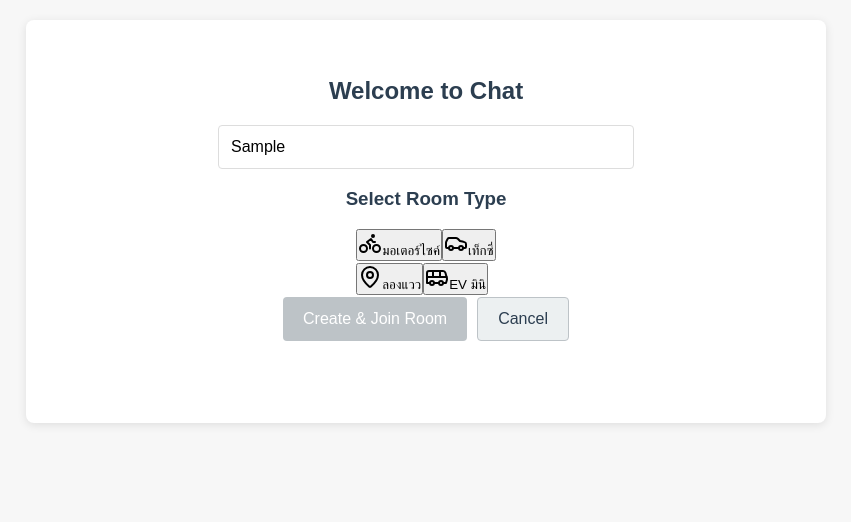
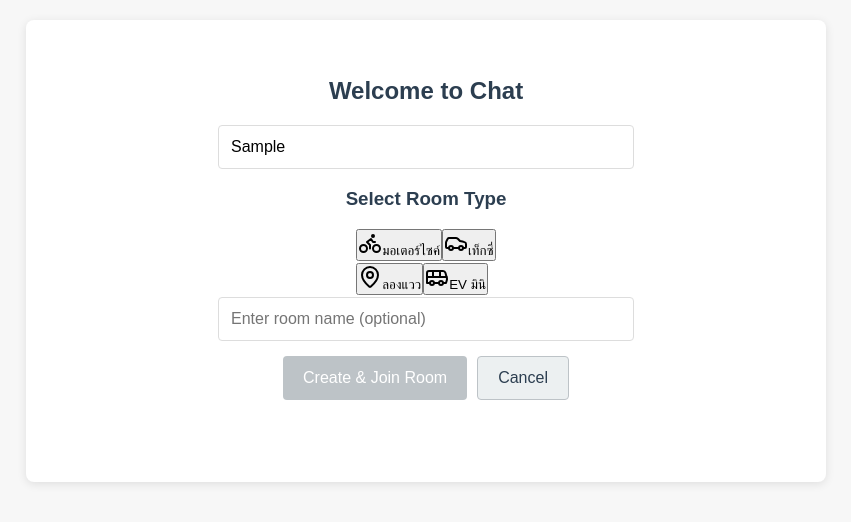
Before and after one commit to varasukmu/DEMO-DriveChat-kmitl, a Next.js app in the folder demo-drch/: page / in a window 1280 px wide. Both pictures are taken after typing "Sample" into the empty fields and a click on the button "Create New Room". Shown: the top 522 px of the page, without its empty margins (214-1065 px from the left). Built offline with nearby package versions, Linux system fonts and the light colour scheme.

Commit message:
createroom-typelimit
สร้างห้องตั้งชื่อเลือกประเภทได้แล้ว

```diff
--- a/demo-drch/app/page.js
+++ b/demo-drch/app/page.js
@@ -88,12 +88,15 @@ export default function Home() {
   const [isLoading, setIsLoading] = useState(false);
   const [selectedType, setSelectedType] = useState(null);
   const [roomCapacity, setRoomCapacity] = useState(0);
+  const [roomName, setRoomName] = useState("");
   const socket = useRef(null);
 
   const handleTypeSelect = (type) => {
     setSelectedType(type);
-    // Auto-generate room name based on type
-    setCustomRoom(`${type}_${Math.random().toString(36).substr(2, 6)}`);
+    // Generate default room name if custom name is not set
+    if (!roomName) {
+      setCustomRoom(`${type}_${Math.random().toString(36).substr(2, 6)}`);
+    }
   };
 
   const getCapacityByType = (type) => {
@@ -108,6 +111,16 @@ export default function Home() {
         return 15;
       default:
         return 4;
+    }
+  };
+
+  const handleRoomNameChange = (e) => {
+    const value = e.target.value;
+    setRoomName(value);
+    if (value) {
+      setCustomRoom(value);
+    } else if (selectedType) {
+      setCustomRoom(`${selectedType}_${Math.random().toString(36).substr(2, 6)}`);
     }
   };
 
@@ -229,6 +242,13 @@ export default function Home() {
                 onSelectType={handleTypeSelect}
                 selectedType={selectedType}
               />
+              <input
+                type="text"
+                placeholder="Enter room name (optional)"
+                value={roomName}
+                onChange={handleRoomNameChange}
+                className="input-field"
+              />
               <div className="button-group">
                 <button
                   onClick={createRoom}
@@ -241,6 +261,7 @@ export default function Home() {
                   onClick={() => {
                     setIsCreatingRoom(false);
                     setSelectedType(null);
+                    setRoomName("");
                   }}
                   className="secondary-button"
                   disabled={isLoading}
```
